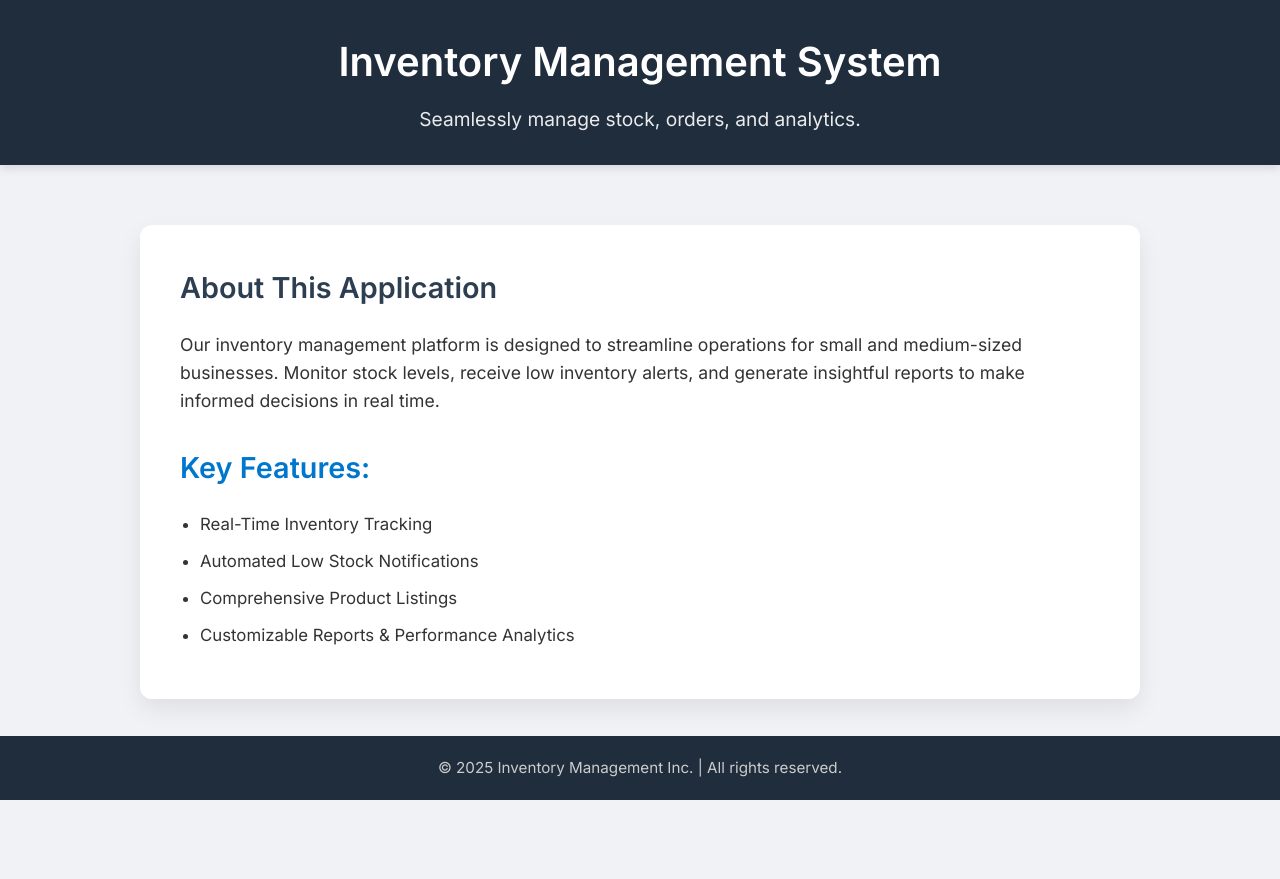
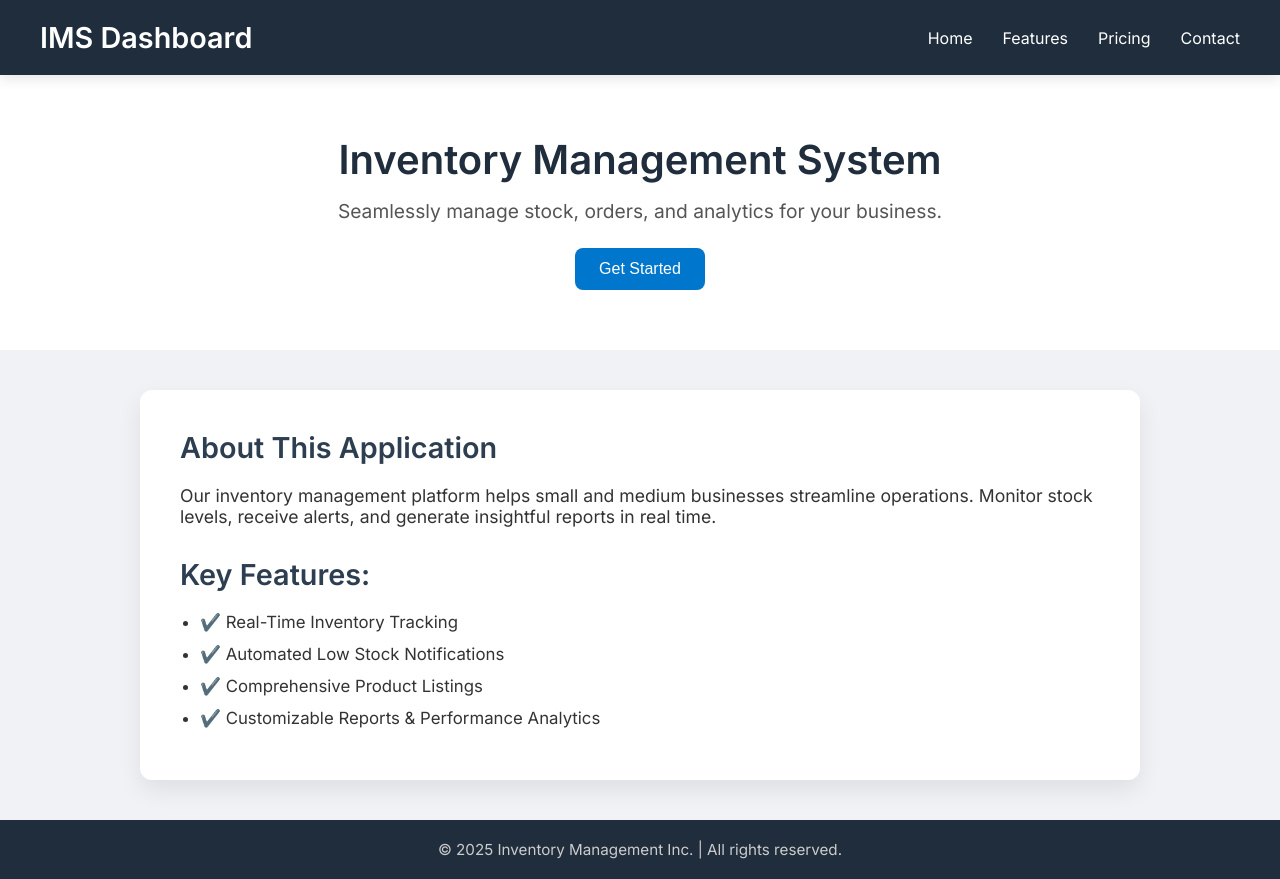
Before and after one commit to Janhavi-j001/inventory-app, a website: page frontend/index.html in a window 1280 px wide. Before the commit the page ends 800 px from the top, so only its background shows below. Drawn offline with Linux system fonts and the light colour scheme.

Commit message:
Updated UI

```diff
--- a/frontend/index.html
+++ b/frontend/index.html
@@ -1,8 +1,8 @@
 <!DOCTYPE html>
 <html lang="en">
 <head>
-    <meta charset="UTF-8">
-    <meta name="viewport" content="width=device-width, initial-scale=1.0">
+  <meta charset="UTF-8" />
+  <meta name="viewport" content="width=device-width, initial-scale=1.0"/>
   <title>Inventory Management System</title>
   <link href="https://fonts.googleapis.com/css2?family=Inter:wght@400;600&display=swap" rel="stylesheet">
   <style>
@@ -16,55 +16,108 @@
       font-family: 'Inter', sans-serif;
       background-color: #f0f2f5;
       color: #333;
-            line-height: 1.6;
     }
 
-        header {
+    /* Navbar */
+    .navbar {
+      display: flex;
+      justify-content: space-between;
+      align-items: center;
+      padding: 20px 40px;
       background-color: #1f2d3d;
       color: #fff;
-            padding: 30px 20px;
-            text-align: center;
-            box-shadow: 0 4px 8px rgba(0, 0, 0, 0.1);
+      box-shadow: 0 4px 12px rgba(0, 0, 0, 0.1);
+      position: sticky;
+      top: 0;
+      z-index: 1000;
     }
 
-        header h1 {
-            font-size: 2.5rem;
-            margin-bottom: 10px;
+    .navbar h1 {
+      font-size: 1.8rem;
     }
 
-        header p {
-            font-size: 1.2rem;
-            opacity: 0.9;
+    .navbar ul {
+      display: flex;
+      list-style: none;
+      gap: 30px;
     }
 
-        main {
-            max-width: 1000px;
-            margin: 60px auto;
-            padding: 40px;
-            background-color: #ffffff;
-            border-radius: 12px;
-            box-shadow: 0 10px 25px rgba(0, 0, 0, 0.08);
+    .navbar ul li a {
+      color: #fff;
+      text-decoration: none;
+      font-weight: 500;
+      transition: color 0.3s ease;
     }
 
-        main h2 {
-            font-size: 1.8rem;
-            margin-bottom: 20px;
-            color: #2c3e50;
+    .navbar ul li a:hover {
+      color: #00b4d8;
     }
 
-        main p {
+    /* Hero Section */
+    .hero {
+      background-color: #ffffff;
+      text-align: center;
+      padding: 60px 20px;
+      animation: fadeIn 1s ease-in-out;
+    }
+
+    .hero h2 {
+      font-size: 2.5rem;
+      color: #1f2d3d;
+      margin-bottom: 15px;
+    }
+
+    .hero p {
+      font-size: 1.2rem;
+      color: #555;
+      margin-bottom: 25px;
+    }
+
+    .hero .btn {
+      padding: 12px 24px;
+      font-size: 1rem;
+      background-color: #0077cc;
+      color: white;
+      border: none;
+      border-radius: 8px;
+      cursor: pointer;
+      transition: background-color 0.3s ease, transform 0.3s ease;
+    }
+
+    .hero .btn:hover {
+      background-color: #005fa3;
+      transform: translateY(-2px);
+    }
+
+    /* Main Container */
+    .container {
+      max-width: 1000px;
+      margin: 40px auto;
+      background-color: #fff;
+      border-radius: 12px;
+      padding: 40px;
+      box-shadow: 0 10px 25px rgba(0, 0, 0, 0.08);
+      animation: fadeInUp 0.8s ease;
+    }
+
+    .container h3 {
+      font-size: 1.8rem;
+      color: #2c3e50;
+      margin-bottom: 20px;
+    }
+
+    .container p {
       font-size: 1.1rem;
       margin-bottom: 30px;
     }
 
-        ul {
+    ul.features {
       padding-left: 20px;
     }
 
-        ul li {
+    ul.features li {
+      margin-bottom: 12px;
       font-size: 1.05rem;
-            margin-bottom: 10px;
-            list-style-type: disc;
     }
 
     .highlight {
@@ -72,38 +125,78 @@
       font-weight: 600;
     }
 
+    /* Footer */
     footer {
       text-align: center;
       padding: 20px 0;
       background-color: #1f2d3d;
       color: #ccc;
       font-size: 0.95rem;
-            position: fixed;
-            width: 100%;
-            bottom: 0;
-            left: 0;
+    }
+
+    /* Animations */
+    @keyframes fadeIn {
+      from { opacity: 0; transform: scale(0.98); }
+      to { opacity: 1; transform: scale(1); }
+    }
+
+    @keyframes fadeInUp {
+      from { opacity: 0; transform: translateY(20px); }
+      to { opacity: 1; transform: translateY(0); }
+    }
+
+    @media (max-width: 768px) {
+      .navbar {
+        flex-direction: column;
+        align-items: flex-start;
+      }
+
+      .navbar ul {
+        flex-direction: column;
+        gap: 10px;
+        margin-top: 10px;
+      }
+
+      .hero h2 {
+        font-size: 2rem;
+      }
+
+      .container {
+        padding: 20px;
+      }
     }
   </style>
 </head>
 <body>
 
-    <header>
-        <h1>Inventory Management System</h1>
-        <p>Seamlessly manage stock, orders, and analytics.</p>
-    </header>
+  <nav class="navbar">
+    <h1>IMS Dashboard</h1>
+    <ul>
+      <li><a href="#">Home</a></li>
+      <li><a href="#">Features</a></li>
+      <li><a href="#">Pricing</a></li>
+      <li><a href="#">Contact</a></li>
+    </ul>
+  </nav>
 
-    <main>
-        <h2>About This Application</h2>
-        <p>Our inventory management platform is designed to streamline operations for small and medium-sized businesses. Monitor stock levels, receive low inventory alerts, and generate insightful reports to make informed decisions in real time.</p>
+  <section class="hero">
+    <h2>Inventory Management System</h2>
+    <p>Seamlessly manage stock, orders, and analytics for your business.</p>
+    <button class="btn">Get Started</button>
+  </section>
 
-        <h2 class="highlight">Key Features:</h2>
-        <ul>
-            <li>Real-Time Inventory Tracking</li>
-            <li>Automated Low Stock Notifications</li>
-            <li>Comprehensive Product Listings</li>
-            <li>Customizable Reports & Performance Analytics</li>
+  <section class="container">
+    <h3>About This Application</h3>
+    <p>Our inventory management platform helps small and medium businesses streamline operations. Monitor stock levels, receive alerts, and generate insightful reports in real time.</p>
+
+    <h3 class="highlight">Key Features:</h3>
+    <ul class="features">
+      <li>✔️ Real-Time Inventory Tracking</li>
+      <li>✔️ Automated Low Stock Notifications</li>
+      <li>✔️ Comprehensive Product Listings</li>
+      <li>✔️ Customizable Reports & Performance Analytics</li>
     </ul>
-    </main>
+  </section>
 
   <footer>
     &copy; 2025 Inventory Management Inc. | All rights reserved.
```
Lines whose indentation alone changed are shown as unchanged.
